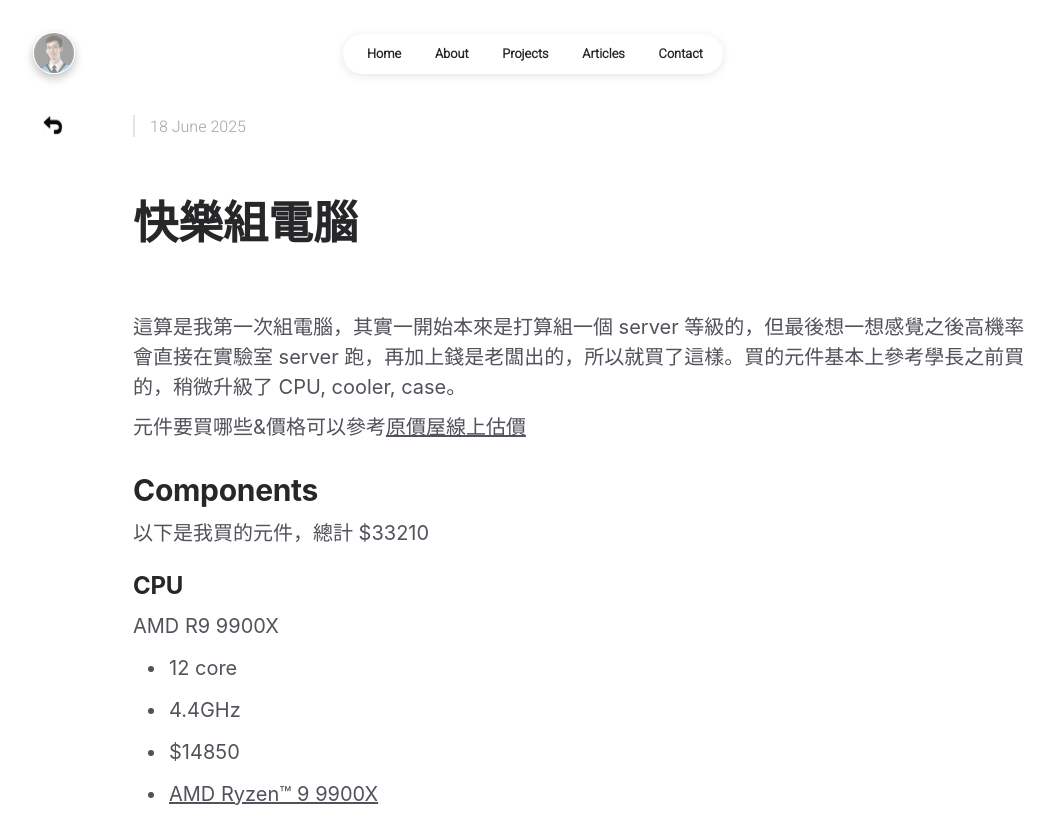
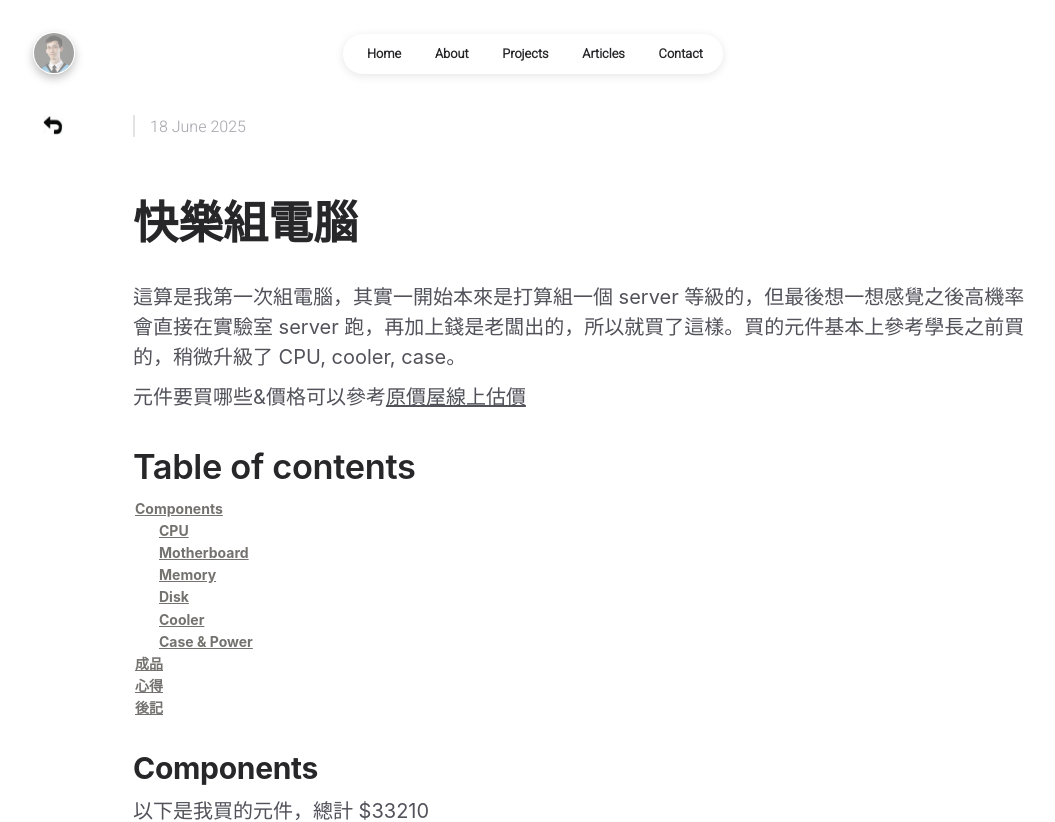
Before and after one commit to stanleyshen2003/me, a React (Create React App) app: page /me/article/1 in a window 1280 px wide. Shown: the top 822 px of the page, without its empty margins (107-1162 px from the left). Built offline with nearby package versions, Linux system fonts and the light colour scheme.

Commit message:
article with table of contents
for table of contents in notion

```diff
--- a/src/data/myArticles/computerAssembly.js
+++ b/src/data/myArticles/computerAssembly.js
@@ -22,6 +22,21 @@ function computerAssembly() {
 					<div class="page-body">
 						<p id="216b7849-9a0a-800e-8399-e22863ee9aaf" class="">這算是我第一次組電腦，其實一開始本來是打算組一個 server 等級的，但最後想一想感覺之後高機率會直接在實驗室 server 跑，再加上錢是老闆出的，所以就買了這樣。買的元件基本上參考學長之前買的，稍微升級了 CPU, cooler, case。</p>
 						<p id="216b7849-9a0a-8057-9c7b-e81e3913de71" class="">元件要買哪些&amp;價格可以參考<a href="https://www.coolpc.com.tw/evaluate.php">原價屋線上估價</a></p>
+						<p id="217b7849-9a0a-80a8-a243-c3fb84ac090a" class=""></p>
+						<h1>Table of contents</h1>
+						<p/>
+						<nav id="217b7849-9a0a-80f9-af34-f4000f0f3718" class="block-color-gray table_of_contents">
+							<div class="table_of_contents-item table_of_contents-indent-0"><a class="table_of_contents-link" href="#216b7849-9a0a-8016-a324-d925ad6ea358"><strong>Components</strong></a></div>
+							<div class="table_of_contents-item table_of_contents-indent-1"><a class="table_of_contents-link" href="#216b7849-9a0a-80b8-ae7e-f264539a5891"><strong>CPU</strong></a></div>
+							<div class="table_of_contents-item table_of_contents-indent-1"><a class="table_of_contents-link" href="#216b7849-9a0a-8054-a046-e90f3a5d58e0"><strong>Motherboard</strong></a></div>
+							<div class="table_of_contents-item table_of_contents-indent-1"><a class="table_of_contents-link" href="#216b7849-9a0a-8010-a63e-e070553c3ed6"><strong>Memory</strong></a></div>
+							<div class="table_of_contents-item table_of_contents-indent-1"><a class="table_of_contents-link" href="#216b7849-9a0a-80a8-aa0c-eeaf1ed6c1ac"><strong>Disk</strong></a></div>
+							<div class="table_of_contents-item table_of_contents-indent-1"><a class="table_of_contents-link" href="#216b7849-9a0a-80cc-8dc0-f216e6f87796"><strong>Cooler</strong></a></div>
+							<div class="table_of_contents-item table_of_contents-indent-1"><a class="table_of_contents-link" href="#216b7849-9a0a-8066-bc0d-e97ccab3be64"><strong>Case &amp; Power</strong></a></div>
+							<div class="table_of_contents-item table_of_contents-indent-0"><a class="table_of_contents-link" href="#216b7849-9a0a-80e7-9422-dfdf5139909e">成品</a></div>
+							<div class="table_of_contents-item table_of_contents-indent-0"><a class="table_of_contents-link" href="#216b7849-9a0a-800c-bdfb-ce33f8f2597b">心得</a></div>
+							<div class="table_of_contents-item table_of_contents-indent-0"><a class="table_of_contents-link" href="#216b7849-9a0a-8008-a8c5-e9300962f592">後記</a></div>
+						</nav>
 						<h2 id="216b7849-9a0a-8016-a324-d925ad6ea358" class=""><strong>Components</strong></h2>
 						<p id="216b7849-9a0a-80a6-80f9-f59f28bc64b3" class="">以下是我買的元件，總計 $33210</p>
 						<h3 id="216b7849-9a0a-80b8-ae7e-f264539a5891" class=""><strong>CPU</strong></h3>
--- a/src/data/notion.js
+++ b/src/data/notion.js
@@ -28,6 +28,25 @@ const notion_styles = {
   '.pdf-relative-link-path': {
     fontSize: '80%',
     color: '#444',
+  },
+  '.table_of_contents': {
+
+  },
+  '.table_of_contents-indent-1': {
+    marginLeft: '1.5rem',
+  },
+  '.table_of_contents-indent-2': {
+    marginLeft: '3rem',
+  },
+  '.table_of_contents-indent-3': {
+    marginLeft: '4.5rem',
+  },
+  '.table_of_contents-item': {
+    display: 'block',
+    fontSize: '0.875rem',
+    lineHeight: 1.3,
+    padding: '0.125rem',
+    fontWeight: 'bolder',
   },
   'h1, h2, h3': {
     letterSpacing: '-0.01em',
--- a/src/pages/readArticle.jsx
+++ b/src/pages/readArticle.jsx
@@ -54,7 +54,7 @@ const ReadArticle = () => {
 								src={`${process.env.PUBLIC_URL}/back-button.png`}
 								alt="back"
 								className="read-article-back-button"
-								onClick={() => navigate(-1)}
+								onClick={() => navigate(`/articles`)}
 							/>
 						</div>
 
--- a/src/pages/styles/readArticle.css
+++ b/src/pages/styles/readArticle.css
@@ -71,7 +71,7 @@
 
 .read-article-title {
 	padding-top: 50px;
-	padding-bottom: 50px;
+	padding-bottom: 20px;
 	width: 100% !important;
 }
 
```
